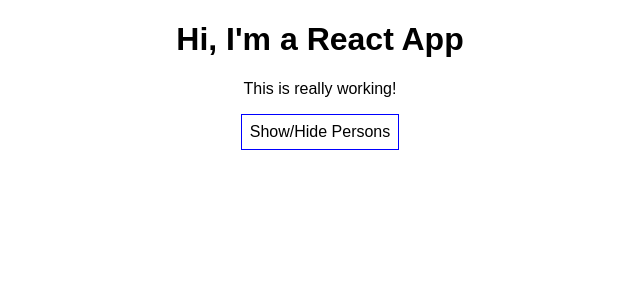
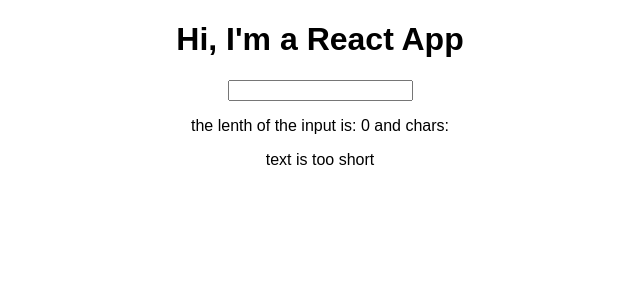
Before and after one commit to mimbele/react-playground, a React (Create React App) app: page / in a window 1280 px wide. Shown: the top 300 px of the page, without its empty margins (320-960 px from the left). Built offline with nearby package versions, Linux system fonts and the light colour scheme.

Commit message:
assignment of lists and conditions completed

```diff
--- a/src/App.js
+++ b/src/App.js
@@ -1,75 +1,45 @@
 import React, { Component } from 'react';
 import './App.css';
-import Person from './Person/Person';
+import Validation from './Validation/Validation'
+import Char from './Char/Char'
 
 class App extends Component {
+
   state = {
-    persons: [
-      { id: 'sdk345', name: 'Max', age: 28 },
-      { id: 'raeo34', name: 'Manu', age: 29 },
-      { id: 'pvmty5', name: 'Stephanie', age: 26 }
-    ],
-    showPersons: false
+    textEntered: '',
+    inputTextLength : 0,
   }
 
-  updatePersonName = (event, personId) => {
-    const personIndex = this.state.persons.findIndex( person => {
-      return person.id === personId
-    } )
+    inputChangedHandler = (event) => {
+      const textEntered = event.target.value;
 
-    const newPersons = [...this.state.persons]
-    newPersons[personIndex].name = event.target.value;
+      this.setState({textEntered: textEntered,
+        inputTextLength:textEntered.length});
+    }
 
-    this.setState( {persons: newPersons} )
-  }
-
-  deletePerson = (person_to_be_deleted) => {
-    const newPersons = [...this.state.persons]
-    newPersons.splice(person_to_be_deleted, 1)
-    this.setState({persons: newPersons})
-  }
-
-  togglePersonsVisibility = () => {
-    const doesShow = this.state.showPersons;
-    this.setState( { showPersons: !doesShow } );
-  }
+    charClickedHandler = (index) => {
+      const text = this.state.textEntered.split('');
+      text.splice(index,1)
+      const newText = text.join('')
+      this.setState({
+        textEntered: newText, inputTextLength: newText.length
+      })
+    }
 
   render () {
-    const buttonStyle = {
-      backgroundColor: 'white',
-      font: 'inherit',
-      border: '1px solid blue',
-      padding: '8px',
-      cursor: 'pointer'
-    };
 
-    let persons = null;
-
-    if ( this.state.showPersons ) {
-      persons = (
-        <div>
-          {
-            this.state.persons.map( (person, index) => {
-            return <Person
-              click={() => this.deletePerson(index)}
-              name={person.name}
-              age={person.age}
-              key={person.id}
-              inputChanged={(event) => this.updatePersonName(event, person.id)}/>
-            })
-          }
-        </div>
-      );
-    }
+    const charList = this.state.textEntered.split('').map((ch, index) => {
+      return <Char character={ch} key={index}
+        onClick={() => this.charClickedHandler(index)}/>
+    })
 
     return (
       <div className="App">
         <h1>Hi, I'm a React App</h1>
-        <p>This is really working!</p>
-        <button
-          style={buttonStyle}
-          onClick={this.togglePersonsVisibility}>Show/Hide Persons</button>
-        {persons}
+        <input onChange={this.inputChangedHandler} value={this.state.textEntered}/>
+        <p>the lenth of the input is: {this.state.inputTextLength} and chars: {this.state.chars}</p>
+        <Validation textLength={this.state.inputTextLength}/>
+        {charList}
       </div>
     );
   }
--- /dev/null
+++ b/src/Char/Char.css
@@ -0,0 +1,7 @@
+.Char {
+    display: inline-block;
+    padding: 16px;
+    text-align: center;
+    margin: 16px;
+    border: 1px solid salmon;
+}
--- /dev/null
+++ b/src/Char/Char.js
@@ -0,0 +1,12 @@
+import React from 'react'
+import './Char.css'
+
+const char = (props) => {
+    return (
+        <div class="Char" onClick={props.onClick}>
+            {props.character}
+        </div>
+    )
+}
+
+export default char;
--- a/src/Person/Person.css
+++ /dev/null
@@ -1,8 +0,0 @@
-.Person {
-    width: 60%;
-    margin: 16px auto;
-    border: 1px solid #eee;
-    box-shadow: 0 2px 3px #ccc;
-    padding: 16px;
-    text-align: center;
-}
--- a/src/Person/Person.js
+++ /dev/null
@@ -1,15 +0,0 @@
-import React from 'react';
-
-import './Person.css';
-
-const person = ( props ) => {
-    return (
-        <div className="Person">
-            <p onClick={props.click}>I'm {props.name} and I am {props.age} years old!</p>
-            <p>{props.children}</p>
-            <input type="text" onChange={props.inputChanged} value={props.name} />
-        </div>
-    )
-};
-
-export default person;
--- /dev/null
+++ b/src/Validation/Validation.js
@@ -0,0 +1,12 @@
+import React from "react"
+
+const validation = (props) => {
+    let msg = "text is too short"
+    if (props.textLength > 5){
+        msg = "text is too long"
+    }
+    return (<p>{msg}</p>);
+
+}
+
+export default validation;
```
